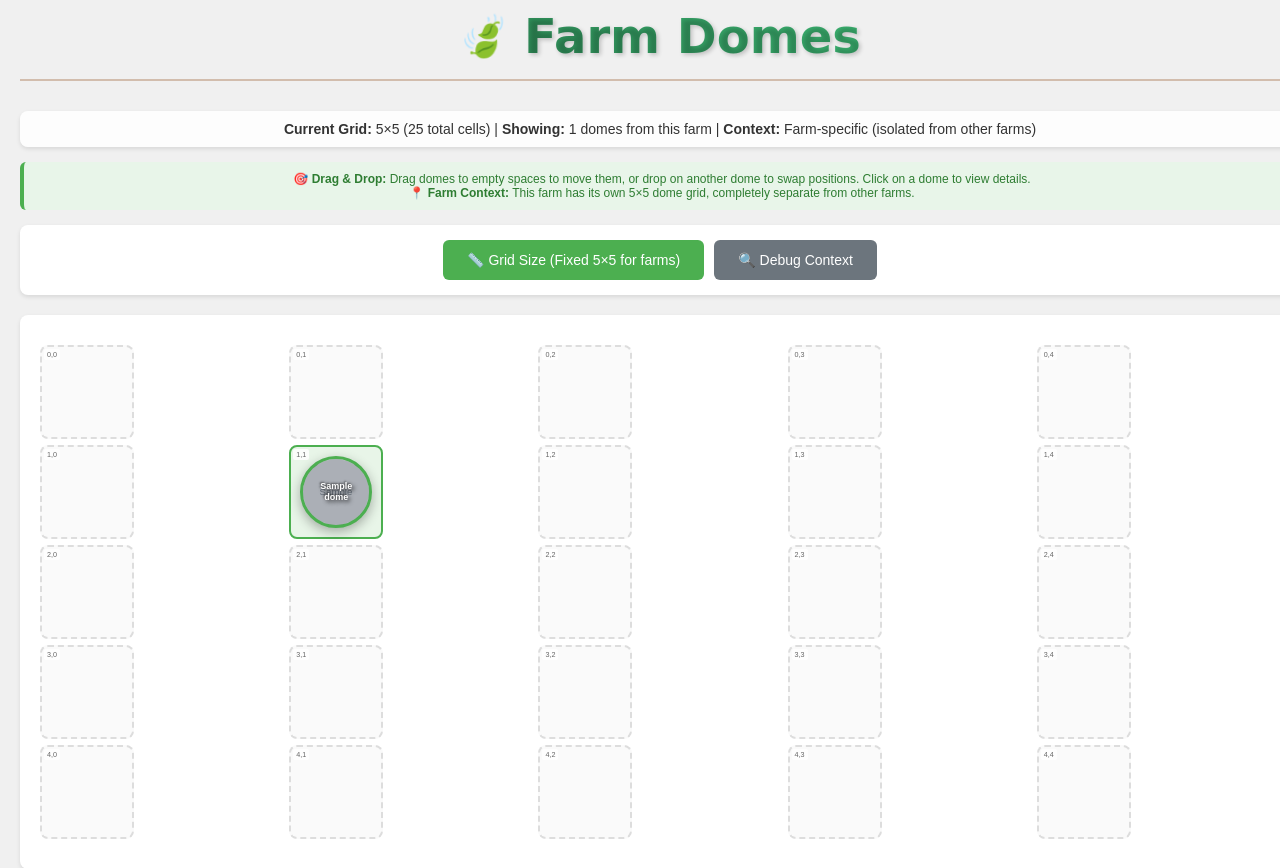
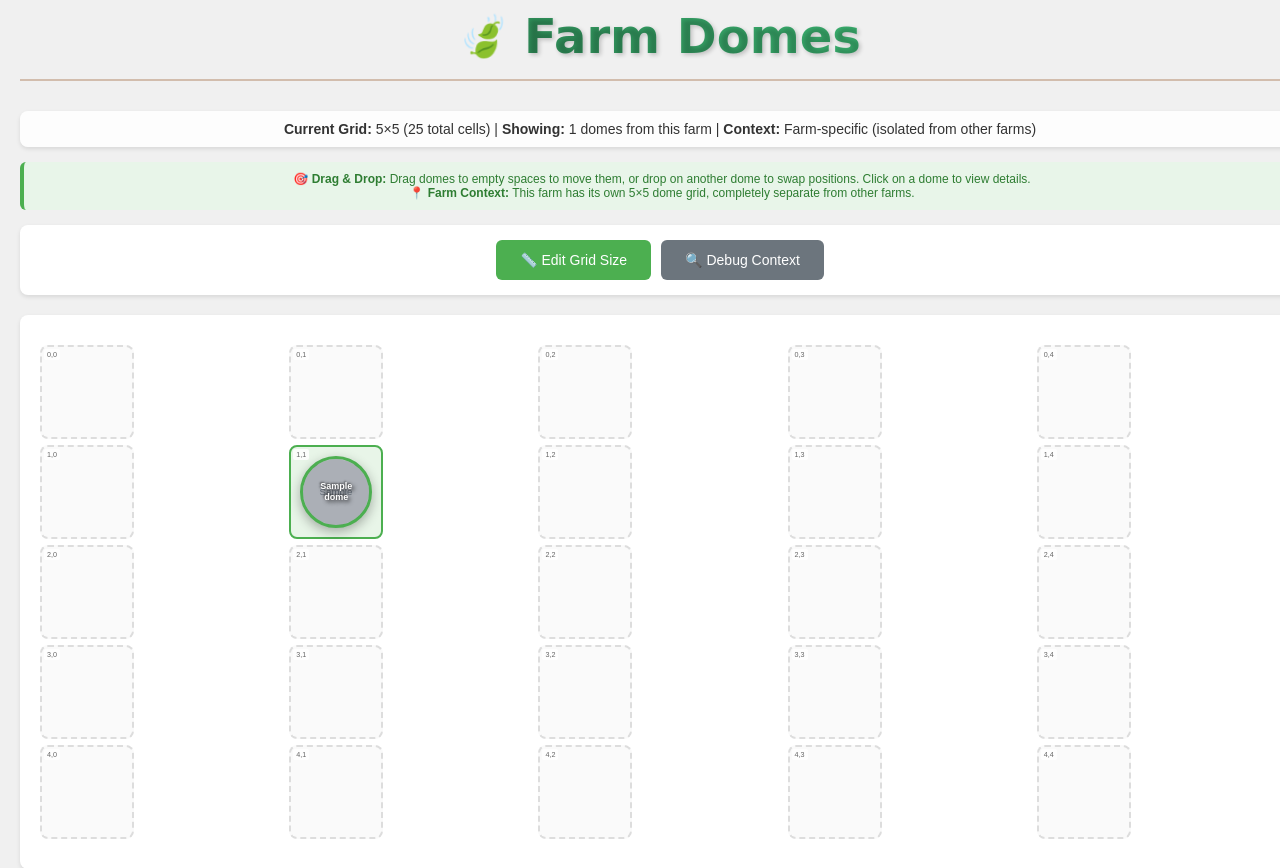
Before and after one commit to DolVol/Raisara2, a Flask app: page /farm/1/domes in a window 1280 px wide. Shown: the part 248-1116 px from the top of the page. Run offline with Flask 3, Linux system fonts and the light colour scheme; a user stored in the database is signed in; data comes from the database, SQL or seed files in the repository; tables that the repository leaves empty hold one stand-in row (values such as "Sample post"); grey boxes marked "Sample" are stand-in pictures.

Commit message:
fix backends

```diff
--- a/templates/dome.html
+++ b/templates/dome.html
@@ -748,7 +748,7 @@
             <div class="grid-controls">
                 <button class="btn" onclick="showGridSizeModal()">
                     {% if farm_id %}
-                        📏 Grid Size (Fixed 5×5 for farms)
+                        📏 Edit Grid Size
                     {% else %}
                         📏 Resize Grid (Current: {{ grid_rows }}×{{ grid_cols }})
                     {% endif %}
```
